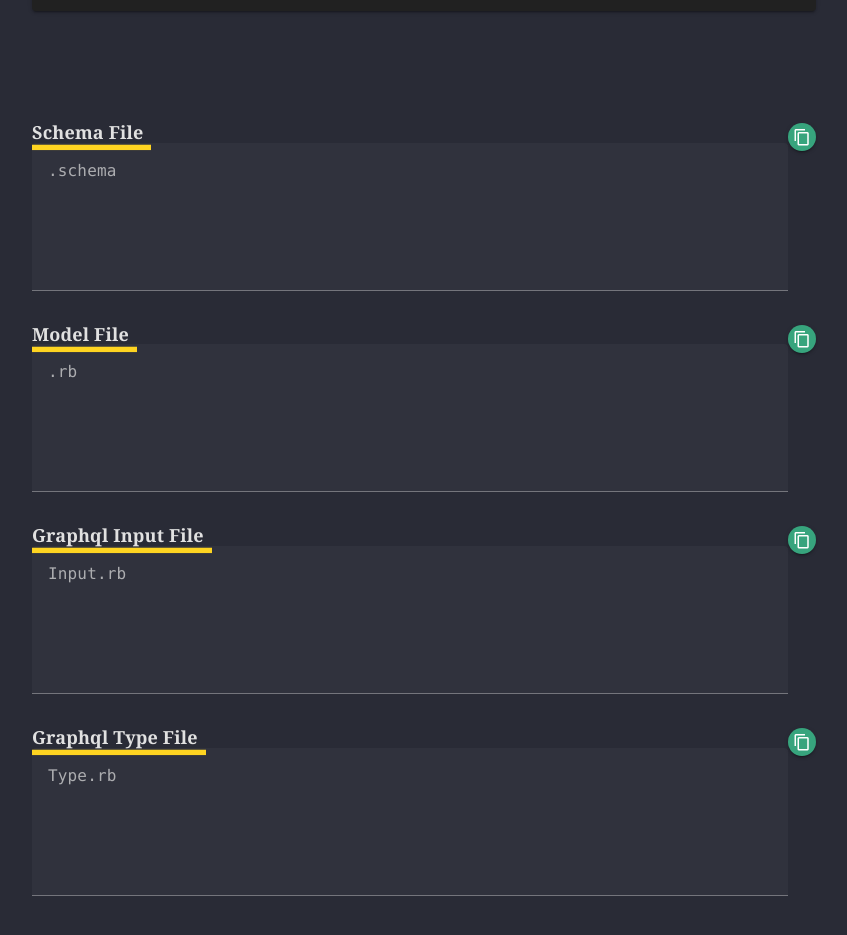
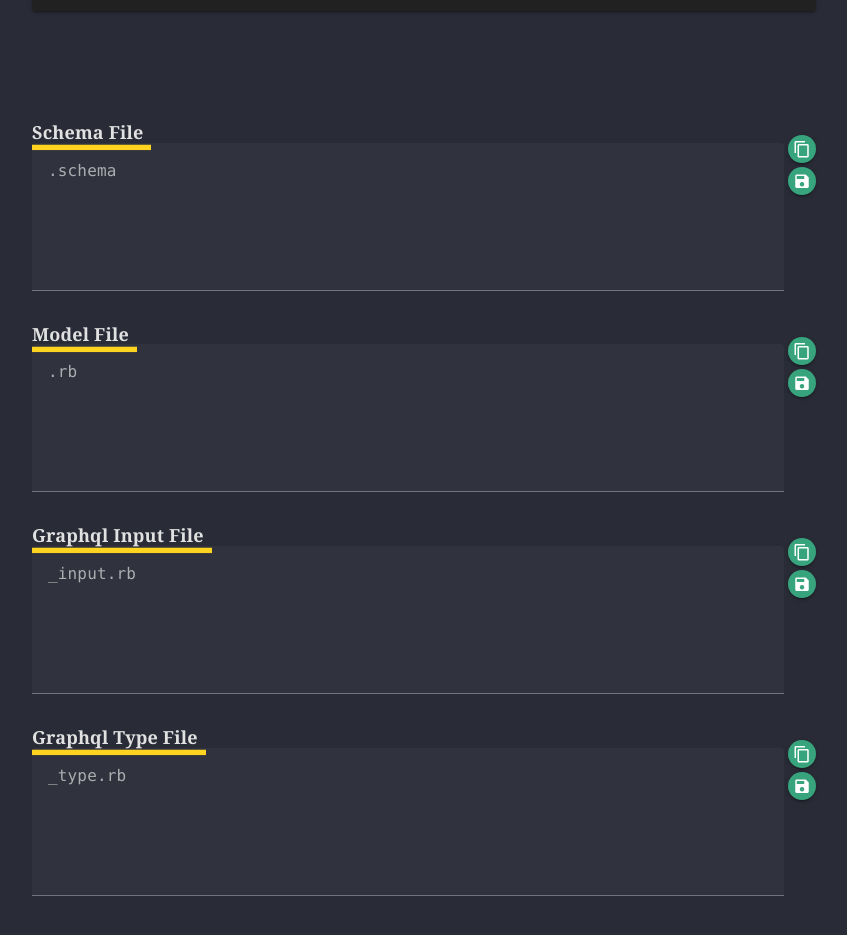
Before and after one commit to bachdx2812/my-coding-journey, a Vue app: page /tools/ruby_on_rails_code_generator in a window 1280 px wide. Shown: the part 443-1378 px from the top of the page, without its empty margins (412-1259 px from the left). Built offline with nearby package versions, Linux system fonts and the light colour scheme; a web font is replaced by a local one.

Commit message:
add download file func for ror code generator

```diff
--- a/package.json
+++ b/package.json
@@ -12,6 +12,7 @@
   "dependencies": {
     "@bachdx/b-vuse": "^1.1.4",
     "@vueuse/core": "^10.7.1",
+    "file-saver": "^2.0.5",
     "liquidjs": "^10.9.4",
     "lodash": "^4.17.21",
     "pinia": "^2.1.7",
--- a/src/components/tools/rorCodeGenerator/Input.vue
+++ b/src/components/tools/rorCodeGenerator/Input.vue
@@ -21,7 +21,7 @@
               <v-text-field
                 class="mt-1"
                 label="Model Name"
-                @update:modelValue="model.setName($event)"
+                @update:modelValue="model.setNames($event)"
               ></v-text-field>
             </v-card-text>
           </v-card>
--- a/src/components/tools/rorCodeGenerator/Output.vue
+++ b/src/components/tools/rorCodeGenerator/Output.vue
@@ -8,7 +8,8 @@
           <div class="pt-3 text-lg title white leading-[1.1em] mb-0">
             <span class="pb-16 borderbottom leading-[16px]">
               <span class="text-[#e1e1e1] mr-2 font-serif font-bold"> Schema File </span>
-              <span class="float-right">
+
+              <span class="float-right mt-3 ml-1">
                 <v-btn
                   density="comfortable"
                   :icon="schemaScriptCopied ? 'mdi-check' : 'mdi-content-copy'"
@@ -16,13 +17,25 @@
                   color="#37A47D"
                   @click="copySchemaScript"
                 ></v-btn>
+
+                <br />
+
+                <v-btn
+                  class="mt-1"
+                  density="comfortable"
+                  icon="mdi-content-save"
+                  size="small"
+                  color="#37A47D"
+                  @click="saveFile(model.schemaFileName, model.schemaScript)"
+                >
+                </v-btn>
               </span>
             </span>
 
             <v-textarea
               auto-grow
               v-model="model.schemaScript"
-              :label="`${model.tableName}.schema`"
+              :label="model.schemaFileName"
             ></v-textarea>
           </div>
 
@@ -30,7 +43,7 @@
             <span class="pb-16 borderbottom leading-[16px]">
               <span class="text-[#e1e1e1] mr-2 font-serif font-bold"> Model File </span>
 
-              <span class="float-right">
+              <span class="float-right mt-3 ml-1">
                 <v-btn
                   density="comfortable"
                   :icon="modelScriptCopied ? 'mdi-check' : 'mdi-content-copy'"
@@ -38,13 +51,25 @@
                   color="#37A47D"
                   @click="copyModelScript"
                 ></v-btn>
+
+                <br />
+
+                <v-btn
+                  class="mt-1"
+                  density="comfortable"
+                  icon="mdi-content-save"
+                  size="small"
+                  color="#37A47D"
+                  @click="saveFile(model.modelFileName, model.modelScript)"
+                >
+                </v-btn>
               </span>
             </span>
 
             <v-textarea
               auto-grow
               v-model="model.modelScript"
-              :label="`${model.modelFileName}.rb`"
+              :label="model.modelFileName"
             ></v-textarea>
           </div>
 
@@ -52,7 +77,7 @@
             <span class="pb-16 borderbottom leading-[16px]">
               <span class="text-[#e1e1e1] mr-2 font-serif font-bold"> Graphql Input File </span>
 
-              <span class="float-right">
+              <span class="float-right mt-3 ml-1">
                 <v-btn
                   density="comfortable"
                   :icon="grapqlInputScriptCopied ? 'mdi-check' : 'mdi-content-copy'"
@@ -60,13 +85,25 @@
                   color="#37A47D"
                   @click="copyGrapqlInputScript"
                 ></v-btn>
+
+                <br />
+
+                <v-btn
+                  class="mt-1"
+                  density="comfortable"
+                  icon="mdi-content-save"
+                  size="small"
+                  color="#37A47D"
+                  @click="saveFile(model.graphqlInputFileName, model.graphqlInputScript)"
+                >
+                </v-btn>
               </span>
             </span>
 
             <v-textarea
               auto-grow
               v-model="model.graphqlInputScript"
-              :label="`${model.graphqlInputFileName}.rb`"
+              :label="model.graphqlInputFileName"
             ></v-textarea>
           </div>
 
@@ -74,7 +111,7 @@
             <span class="pb-16 borderbottom leading-[16px]">
               <span class="text-[#e1e1e1] mr-2 font-serif font-bold"> Graphql Type File </span>
 
-              <span class="float-right">
+              <span class="float-right mt-3 ml-1">
                 <v-btn
                   density="comfortable"
                   :icon="grapqlTypeScriptCopied ? 'mdi-check' : 'mdi-content-copy'"
@@ -82,13 +119,25 @@
                   color="#37A47D"
                   @click="copyGrapqlTypeScript"
                 ></v-btn>
+
+                <br />
+
+                <v-btn
+                  class="mt-1"
+                  density="comfortable"
+                  icon="mdi-content-save"
+                  size="small"
+                  color="#37A47D"
+                  @click="saveFile(model.graphqlTypeFileName, model.graphqlTypeScript)"
+                >
+                </v-btn>
               </span>
             </span>
 
             <v-textarea
               auto-grow
               v-model="model.graphqlTypeScript"
-              :label="`${model.graphqlTypeFileName}.rb`"
+              :label="model.graphqlTypeFileName"
             ></v-textarea>
           </div>
         </div>
@@ -100,6 +149,13 @@
 <script setup>
 import { ref } from 'vue'
 import { useClipboard } from '@vueuse/core'
+
+import { saveAs } from 'file-saver'
+
+function saveFile(fileName, fileContent) {
+  const blob = new Blob([fileContent], { type: 'text/plain;charset=utf-8' })
+  saveAs(blob, fileName)
+}
 
 const model = defineModel()
 const { copy } = useClipboard()
--- a/src/libs/generators/ruby/model.js
+++ b/src/libs/generators/ruby/model.js
@@ -11,24 +11,37 @@ import ModelAttribute from './modelAttribute'
 class Model {
   constructor(name, attributes) {
     this.attributes = attributes
-    this.setName(name)
+
     // TODO: add table charset, default: "utf8mb4"
     // TODO: add table collation, default: "utf8mp4_unicode_ci"
     // TODO: add indexes
 
     this.schemaScript = null
     this.modelScript = null
+
+    this.graphqlInputFileName = null
     this.graphqlInputScript = null
+
+    this.graphqlTypeFileName = null
     this.graphqlTypeScript = null
+
+    this.setNames(name)
   }
 
-  setName(name) {
+  setNames(name) {
     this.name = name
-    this.tableName = snakeCase(pluralize(this.name))
-    this.className = upperFirst(pluralize(this.name, 1))
-    this.modelFileName = lowerCase(pluralize(this.name, 1))
-    this.graphqlInputFileName = `${this.className}Input`
-    this.graphqlTypeFileName = `${this.className}Type`
+
+    this.schemaFileName = `${snakeCase(lowerCase(pluralize(this.name)))}.schema`
+    this.tableName = `${snakeCase(lowerCase(pluralize(this.name)))}`
+
+    this.modelFileName = `${lowerCase(pluralize(this.name, 1))}.rb`
+    this.modelClassName = upperFirst(pluralize(this.name, 1))
+
+    this.graphqlInputFileName = `${snakeCase(pluralize(this.name, 1))}_input.rb`
+    this.graphqlInputClassName = `${this.className}Input`
+
+    this.graphqlTypeFileName = `${snakeCase(pluralize(this.name, 1))}_type.rb`
+    this.graphqlTypeClassName = `${this.className}Type`
   }
 
   addNewAttribute() {
--- a/src/libs/generators/templates/graphqlInputTemplate.js
+++ b/src/libs/generators/templates/graphqlInputTemplate.js
@@ -1,4 +1,4 @@
-const GraphqlInputTemplate = `class {{ model.graphqlInputFileName }} < ::Types::BaseInputObject
+const GraphqlInputTemplate = `class {{ model.graphqlInputClassName }} < ::Types::BaseInputObject
   graphql_name "{{ model.graphqlInputFileName }}"
   description "{{ model.graphqlInputFileName }}"
 
--- a/src/libs/generators/templates/graphqlTypeTemplate.js
+++ b/src/libs/generators/templates/graphqlTypeTemplate.js
@@ -1,4 +1,4 @@
-const GraphqlTypeTemplate = `class {{ model.graphqlTypeFileName }} < Types::BaseObject
+const GraphqlTypeTemplate = `class {{ model.graphqlTypeClassName }} < Types::BaseObject
   graphql_name "{{ model.graphqlTypeFileName }}"
   description "{{ model.graphqlTypeFileName }}"
 
--- a/src/libs/generators/templates/modelFileTemplate.js
+++ b/src/libs/generators/templates/modelFileTemplate.js
@@ -1,4 +1,4 @@
-const ModelFileContentTemplate = `class {{ model.className }} < ApplicationRecord
+const ModelFileContentTemplate = `class {{ model.modelClassName }} < ApplicationRecord
 end`
 
 export { ModelFileContentTemplate }
```
Also changed, not shown: 1 other file (tests, documents, lock files or other folders).
